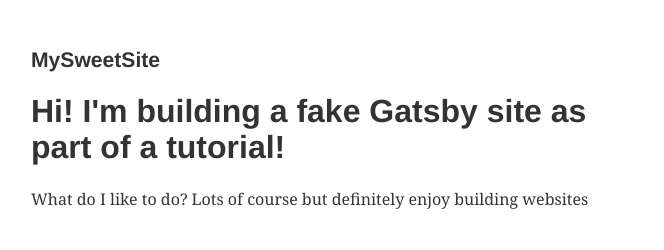
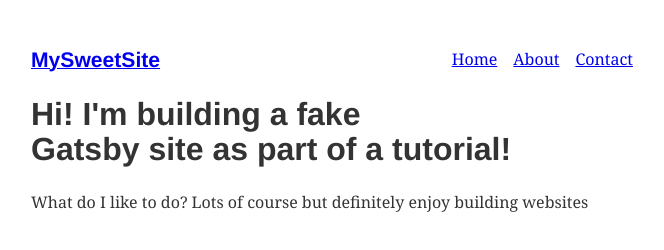
Before and after one commit to saikatdas0790/gatsby-docs-tutorial, a Gatsby site in the folder tutorial-part-three/: page / in a window 1280 px wide. Shown: the whole page, without its empty margins (300-964 px from the left). Built offline with nearby package versions, Linux system fonts and the light colour scheme; Gatsby itself is replaced by a stand-in of ours.

Commit message:
Add navigation links between pages

```diff
--- a/tutorial-part-three/src/components/layout.js
+++ b/tutorial-part-three/src/components/layout.js
@@ -1,8 +1,26 @@
 import React from "react";
+import { Link } from "gatsby";
 
-export default ({ children }) => (
-  <div style={{ margin: "3rem auto", maxWidth: 650, padding: "0 1rem" }}>
-    <h3>MySweetSite</h3>
+const ListLink = props => (
+  <li style={{ display: `inline-block`, marginRight: `1rem` }}>
+    <Link to={props.to}>{props.children}</Link>
+  </li>
+);
+
+const Layout = ({ children }) => (
+  <div style={{ margin: `3rem auto`, maxWidth: 650, padding: `0 1rem` }}>
+    <header style={{ marginBottom: `1.5rem` }}>
+      <Link to="/" style={{ textShadow: `none`, backgroundImage: `none` }}>
+        <h3 style={{ display: `inline` }}>MySweetSite</h3>
+      </Link>
+      <ul style={{ listStyle: `none`, float: `right` }}>
+        <ListLink to="/">Home</ListLink>
+        <ListLink to="/about/">About</ListLink>
+        <ListLink to="/contact/">Contact</ListLink>
+      </ul>
+    </header>
     {children}
   </div>
 );
+
+export default Layout;
```
